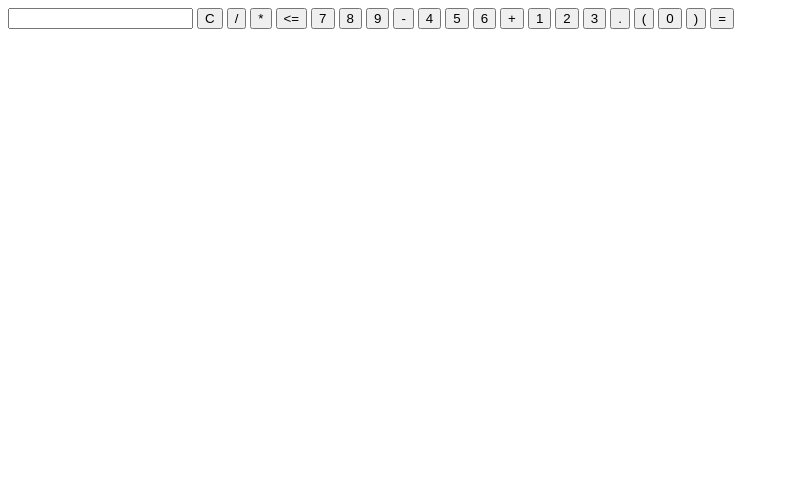
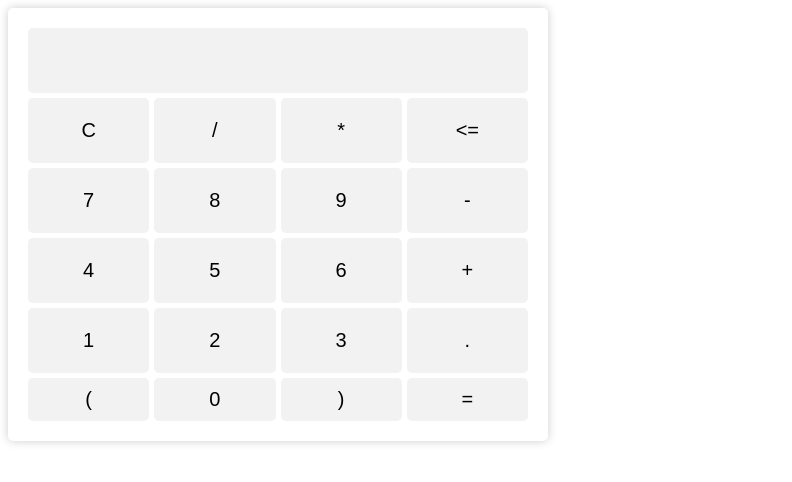
Before and after one commit to acciojob/calculator-amitgupta8, a website: page main.html in a window 1280 px wide. Shown: the whole page, without its empty margins (0-792 px from the left). Drawn offline with Linux system fonts and the light colour scheme.

Commit message:
created a submission

```diff
--- a/styles.css
+++ b/styles.css
@@ -1,2 +1,44 @@
 
 /* Your CSS Code here. */
+/* CSS for calculator layout */
+.calculator {
+    display: grid;
+    grid-template-columns: repeat(4, 1fr);
+    grid-template-rows: repeat(5, 1fr);
+    grid-gap: 5px;
+    padding: 20px;
+    background-color: white;
+    border-radius: 5px;
+    box-shadow: 0px 0px 10px rgba(0, 0, 0, 0.2);
+    width: 500px;
+}
+
+/* CSS for calculator buttons */
+.calculator button {
+    grid-column: span 1;
+    grid-row: span 1;
+    background-color: #f2f2f2;
+    color: black;
+    font-size: 20px;
+    padding: 10px;
+    border: none;
+    border-radius: 5px;
+    cursor: pointer;
+}
+
+.calculator button:hover {
+    background-color: #e6e6e6;
+}
+
+/* CSS for calculator display */
+.calculator input[type=text] {
+    grid-column: 1 / span 4;
+    grid-row: 1 / span 1;
+    background-color: #f2f2f2;
+    color: black;
+    font-size: 40px;
+    padding: 10px;
+    border: none;
+    border-radius: 5px;
+    text-align: right;
+}
```
